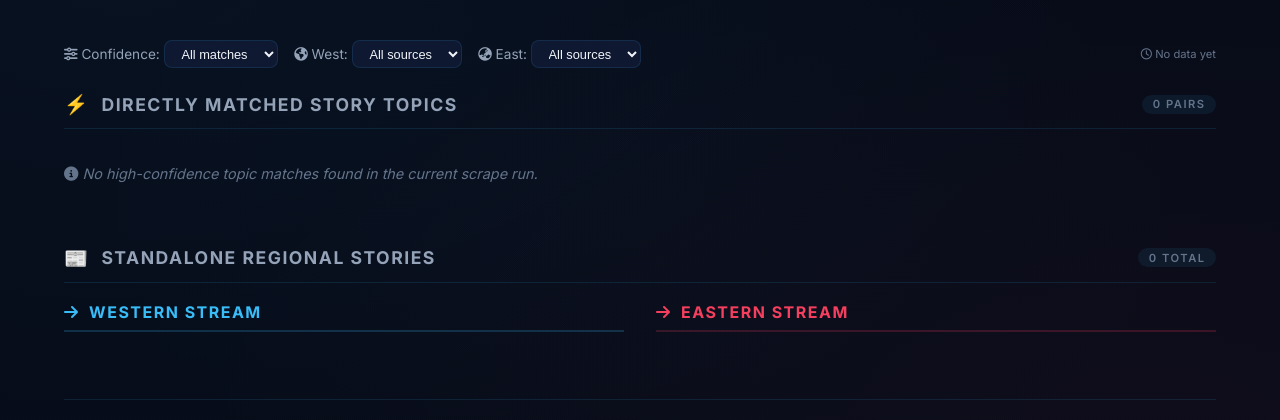
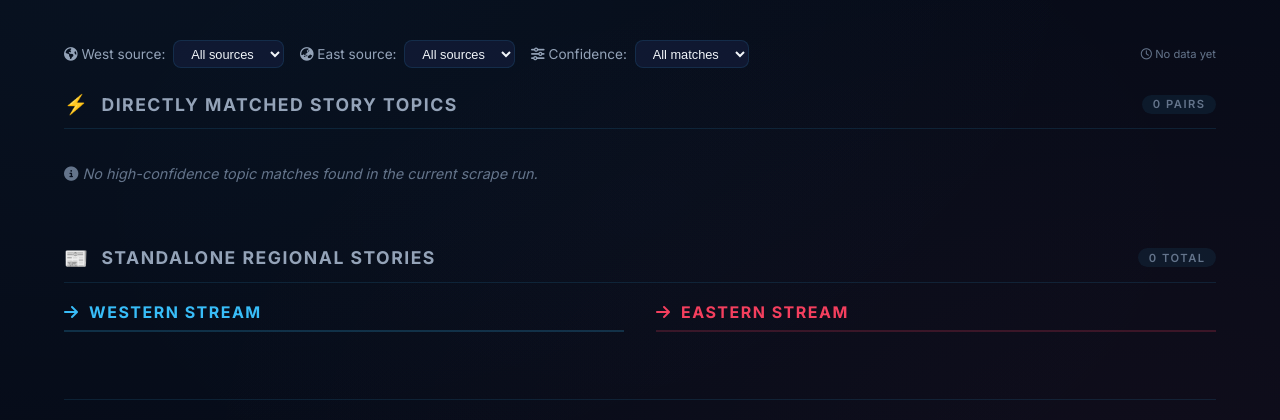
Before and after one commit to MajorDarren/propaganda-compass, a Flask app: page / in a window 1280 px wide. Shown: the part 193-613 px from the top of the page. Run offline with Flask 3, Linux system fonts and the light colour scheme; data that the repository does not hold is empty.

Commit message:
Add source filters (West and East) with full UI

```diff
--- a/app/routes.py
+++ b/app/routes.py
@@ -23,6 +23,14 @@ def index():
         LIMIT 15
     ''').fetchall()
 
+    # Get distinct source names for each viewpoint
+    west_sources = conn.execute('SELECT DISTINCT source FROM articles WHERE viewpoint = "West" ORDER BY source').fetchall()
+    east_sources = conn.execute('SELECT DISTINCT source FROM articles WHERE viewpoint = "East" ORDER BY source').fetchall()
+
+    # Convert to list of strings
+    west_source_list = [row['source'] for row in west_sources]
+    east_source_list = [row['source'] for row in east_sources]
+
     # Get last updated timestamp (max created_at from all articles)
     last_updated_row = conn.execute('SELECT MAX(created_at) as last_updated FROM articles').fetchone()
     last_updated_raw = last_updated_row['last_updated'] if last_updated_row else None
@@ -31,10 +39,8 @@ def index():
     last_updated = None
     if last_updated_raw:
         try:
-            # SQLite returns ISO format string: 'YYYY-MM-DD HH:MM:SS'
             last_updated = datetime.fromisoformat(last_updated_raw)
         except (ValueError, TypeError):
-            # Fallback: keep as string if parsing fails
             last_updated = last_updated_raw
 
     # Solo articles
@@ -57,7 +63,9 @@ def index():
                            pairs=matched_rows,
                            west_solos=west_solos,
                            east_solos=east_solos,
-                           last_updated=last_updated)
+                           last_updated=last_updated,
+                           west_sources=west_source_list,
+                           east_sources=east_source_list)
 
 @main_bp.route('/api/ingest', methods=['POST'])
 def ingest():
--- a/app/templates/index.html
+++ b/app/templates/index.html
@@ -673,7 +673,7 @@
             opacity: 0.5;
         }
 
-        /* ---------- ADDITIONAL FILTER STYLES ---------- */
+        /* ---------- FILTER STYLES ---------- */
         .filter-container {
             display: flex;
             align-items: center;
@@ -704,6 +704,11 @@
             color: var(--text-muted);
             white-space: nowrap;
         }
+        .filter-group {
+            display: flex;
+            align-items: center;
+            gap: 0.5rem;
+        }
         @media (max-width: 768px) {
             .filter-container {
                 flex-direction: column;
@@ -733,20 +738,11 @@
     </header>
 
     <!-- ============================================================
-    FILTER & LAST UPDATED
+    FILTERS & LAST UPDATED
     ============================================================ -->
     <div class="filter-container">
-        <div>
-            <label for="confidence-filter"><i class="fas fa-sliders-h"></i> Confidence:</label>
-            <select id="confidence-filter">
-                <option value="0">All matches</option>
-                <option value="60">≥ 60%</option>
-                <option value="70">≥ 70%</option>
-                <option value="80">≥ 80%</option>
-            </select>
-        </div>
-        <div>
-            <label for="west-source-filter"><i class="fas fa-globe-americas"></i> West:</label>
+        <div class="filter-group">
+            <label for="west-source-filter"><i class="fas fa-globe-americas"></i> West source:</label>
             <select id="west-source-filter">
                 <option value="all">All sources</option>
                 {% for src in west_sources %}
@@ -754,13 +750,22 @@
                 {% endfor %}
             </select>
         </div>
-        <div>
-            <label for="east-source-filter"><i class="fas fa-globe-asia"></i> East:</label>
+        <div class="filter-group">
+            <label for="east-source-filter"><i class="fas fa-globe-asia"></i> East source:</label>
             <select id="east-source-filter">
                 <option value="all">All sources</option>
                 {% for src in east_sources %}
                     <option value="{{ src }}">{{ src }}</option>
                 {% endfor %}
+            </select>
+        </div>
+        <div class="filter-group">
+            <label for="confidence-filter"><i class="fas fa-sliders-h"></i> Confidence:</label>
+            <select id="confidence-filter">
+                <option value="0">All matches</option>
+                <option value="60">≥ 60%</option>
+                <option value="70">≥ 70%</option>
+                <option value="80">≥ 80%</option>
             </select>
         </div>
         <div class="last-updated">
@@ -783,7 +788,10 @@
     <div class="pairs-container" id="pairs-container">
         {% for pair in pairs %}
         {% set score_percent = (pair.w_score * 100)|round(0)|int if pair.w_score is not none else 0 %}
-        <div class="pair-card" data-score="{{ score_percent }}" data-west-source="{{ pair.w_source }}" data-east-source="{{ pair.e_source }}">
+        <div class="pair-card"
+             data-score="{{ score_percent }}"
+             data-w-source="{{ pair.w_source }}"
+             data-e-source="{{ pair.e_source }}">
             <div class="pair-header">
                 <span class="dot"></span>
                 <span>Shared Topic Perspective Comparison</span>
@@ -933,36 +941,49 @@
     ============================================================ -->
     <script>
         document.addEventListener('DOMContentLoaded', function() {
-            const confidenceSelect = document.getElementById('confidence-filter');
-            const westSourceSelect = document.getElementById('west-source-filter');
-            const eastSourceSelect = document.getElementById('east-source-filter');
+            const confidenceFilter = document.getElementById('confidence-filter');
+            const westSourceFilter = document.getElementById('west-source-filter');
+            const eastSourceFilter = document.getElementById('east-source-filter');
             const cards = document.querySelectorAll('.pair-card[data-score]');
 
-            function applyFilters() {
-                const threshold = parseInt(confidenceSelect.value, 10);
-                const westSource = westSourceSelect.value;
-                const eastSource = eastSourceSelect.value;
+            function filterCards() {
+                const confidenceThreshold = parseInt(confidenceFilter.value, 10);
+                const westSource = westSourceFilter.value;
+                const eastSource = eastSourceFilter.value;
 
                 cards.forEach(card => {
                     const score = parseInt(card.getAttribute('data-score'), 10);
-                    const cardWest = card.getAttribute('data-west-source');
-                    const cardEast = card.getAttribute('data-east-source');
+                    const cardWest = card.getAttribute('data-w-source');
+                    const cardEast = card.getAttribute('data-e-source');
 
-                    const matchesConfidence = (threshold === 0 || score >= threshold);
-                    const matchesWest = (westSource === 'all' || cardWest === westSource);
-                    const matchesEast = (eastSource === 'all' || cardEast === eastSource);
+                    let show = true;
 
-                    if (matchesConfidence && matchesWest && matchesEast) {
-                        card.style.display = '';
-                    } else {
-                        card.style.display = 'none';
+                    // Confidence filter
+                    if (confidenceThreshold > 0 && score < confidenceThreshold) {
+                        show = false;
                     }
+
+                    // West source filter
+                    if (westSource !== 'all' && cardWest !== westSource) {
+                        show = false;
+                    }
+
+                    // East source filter
+                    if (eastSource !== 'all' && cardEast !== eastSource) {
+                        show = false;
+                    }
+
+                    card.style.display = show ? '' : 'none';
                 });
             }
 
-            confidenceSelect.addEventListener('change', applyFilters);
-            westSourceSelect.addEventListener('change', applyFilters);
-            eastSourceSelect.addEventListener('change', applyFilters);
+            // Attach event listeners to all filters
+            confidenceFilter.addEventListener('change', filterCards);
+            westSourceFilter.addEventListener('change', filterCards);
+            eastSourceFilter.addEventListener('change', filterCards);
+
+            // Initial filter
+            filterCards();
         });
     </script>
 
```
Lines whose indentation alone changed are shown as unchanged.
